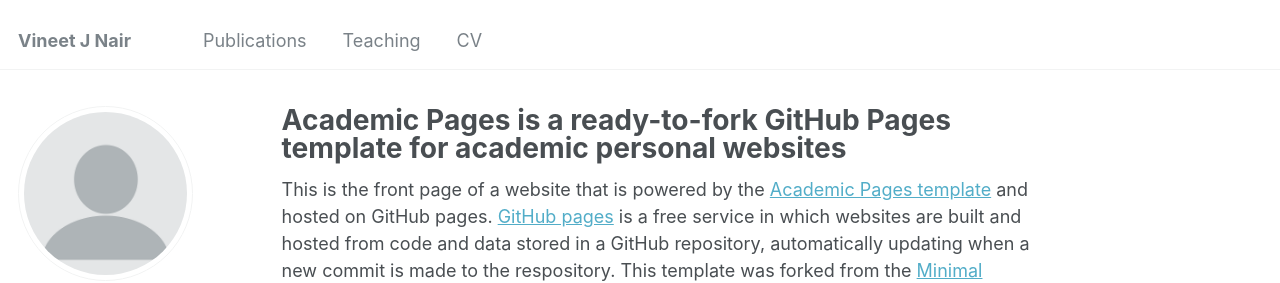
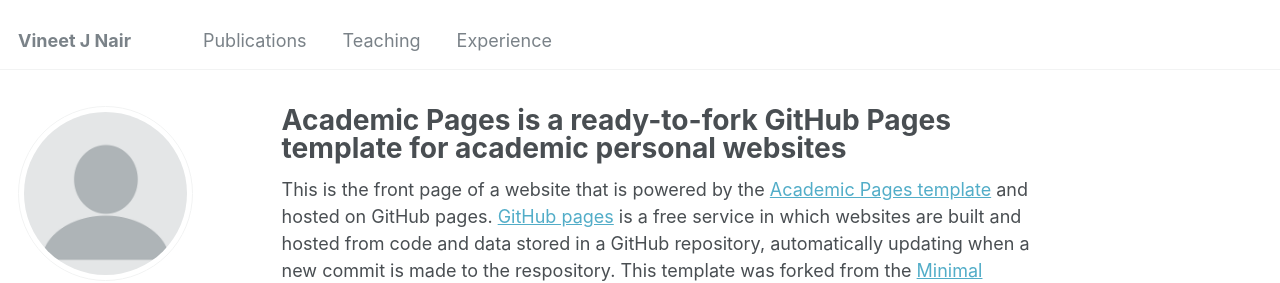
Before and after one commit to vineetjnair9/vineetjnair, a Jekyll site: the page built from _pages/about.md, in a window 1280 px wide. Shown: the top 283 px of the page. Built offline with Jekyll 4.4.1, drawn with Linux system fonts in a browser that asks for light colours; some web fonts are replaced.

Commit message:
Update navigation.yml

```diff
--- a/_data/navigation.yml
+++ b/_data/navigation.yml
@@ -6,5 +6,5 @@
   - title: "Teaching"
     url: /teaching/
 
-  - title: "CV"
+  - title: "Experience"
     url: /cv/
```
